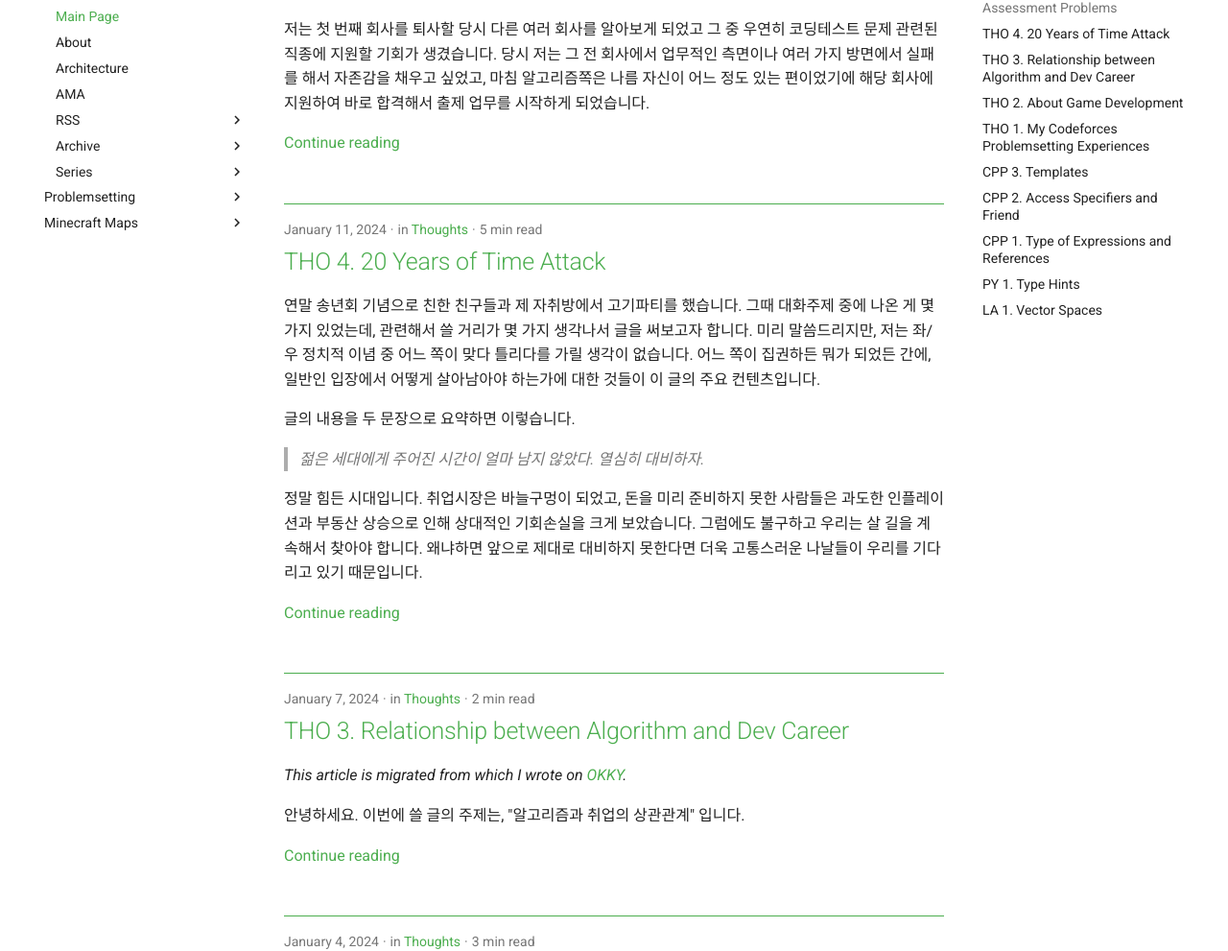
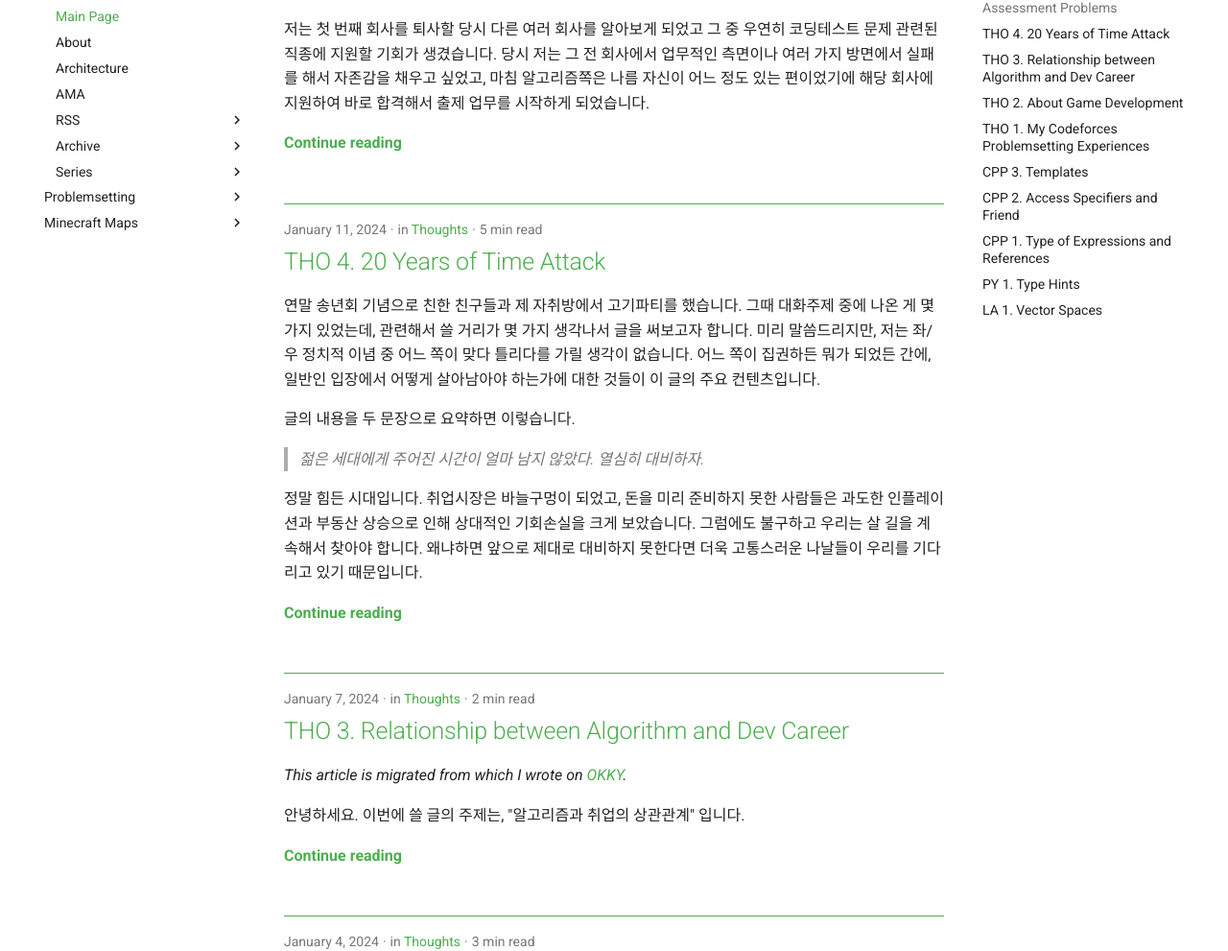
Before and after one commit to McDic/BlogV2, an MkDocs documentation site: the page built from docs/index.md, in a window 1280 px wide and 1400 px high, scrolled down 482 px. Shown: the part 118-1109 px from the top of the window at 96% size. Built offline with MkDocs 1.6.1 and Material for MkDocs 9.7.7, drawn with Linux system fonts in a browser that asks for light colours; comment, search, counter and statistics services are not loaded.

Commit message:
Make `Continue reading` bolder

```diff
--- a/docs/stylesheets/extra.css
+++ b/docs/stylesheets/extra.css
@@ -19,9 +19,12 @@
     overflow-y: hidden;
 }
 
-
 .md-post--excerpt {
     margin-bottom: 0;
+}
+
+.md-post__action a {
+    font-weight: bolder;
 }
 
 .md-typeset hr.md-mcdic__excerpt_divider {
```
